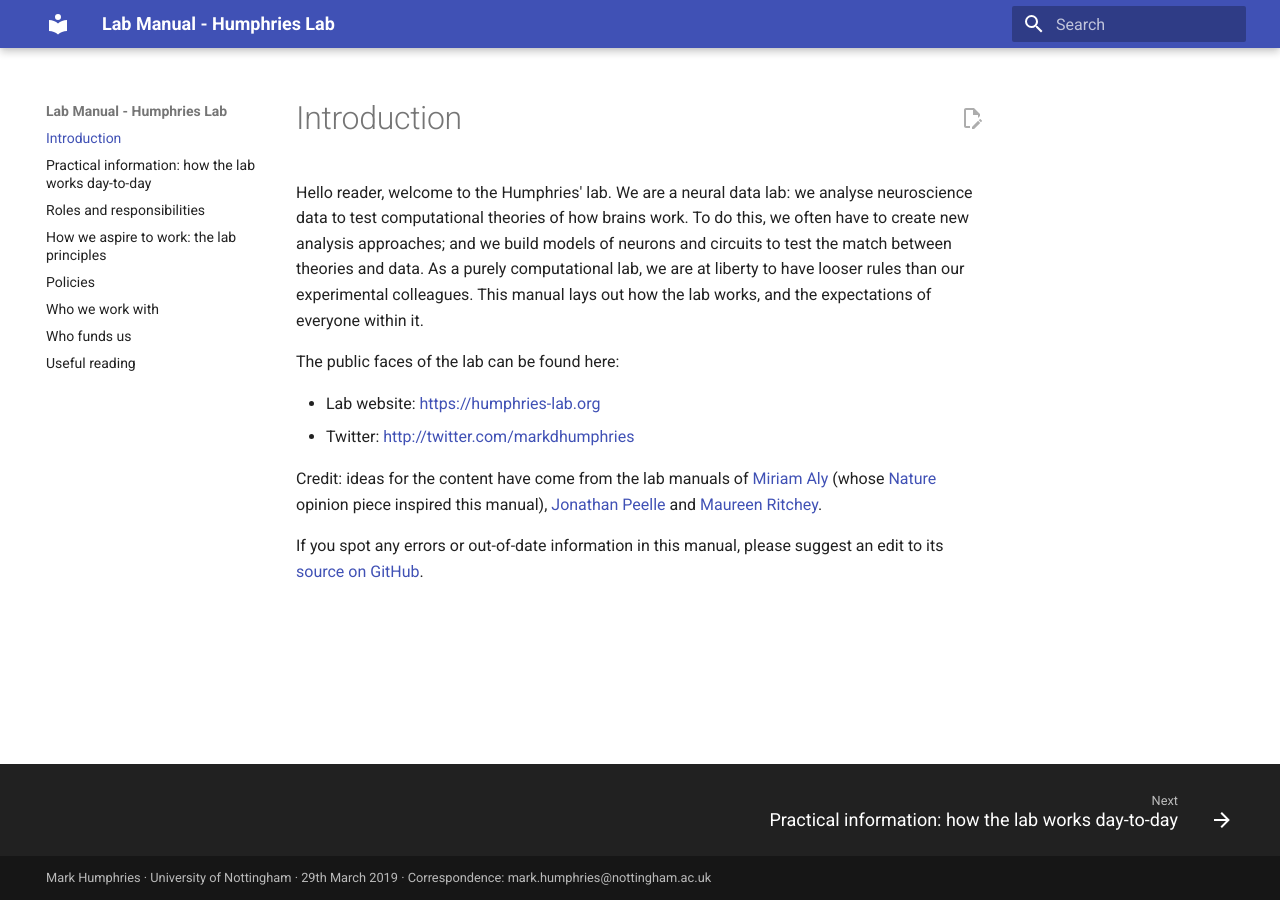
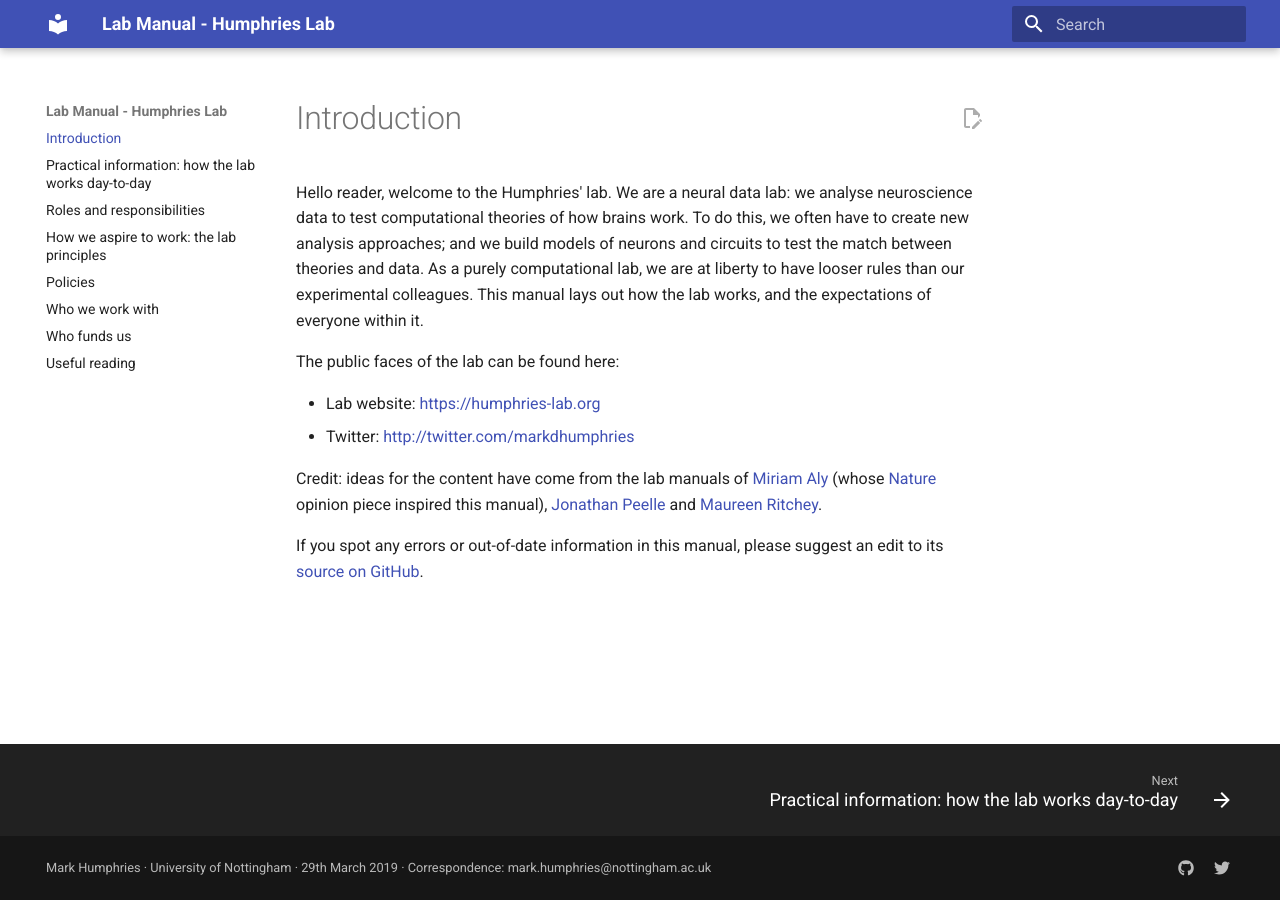
Before and after one commit to Humphries-Lab/Lab-Manual, an MkDocs documentation site: the page built from content/index.md, in a window 1280 px wide. Built offline with MkDocs 1.6.1 and Material for MkDocs 9.7.7, drawn with Linux system fonts in a browser that asks for light colours.

Commit message:
add github & twitter links in footer

```diff
--- a/mkdocs.yml
+++ b/mkdocs.yml
@@ -30,6 +30,11 @@ extra:
     # Remove the "Made with Material for MkDocs" link
     # (they can read that in the repo)
     generator: false
+    social:
+        - icon: fontawesome/brands/github
+          link: https://github.com/Humphries-Lab/Lab-Manual
+        - icon: fontawesome/brands/twitter
+          link: https://twitter.com/markdhumphries
 
 plugins:
     - search
```
